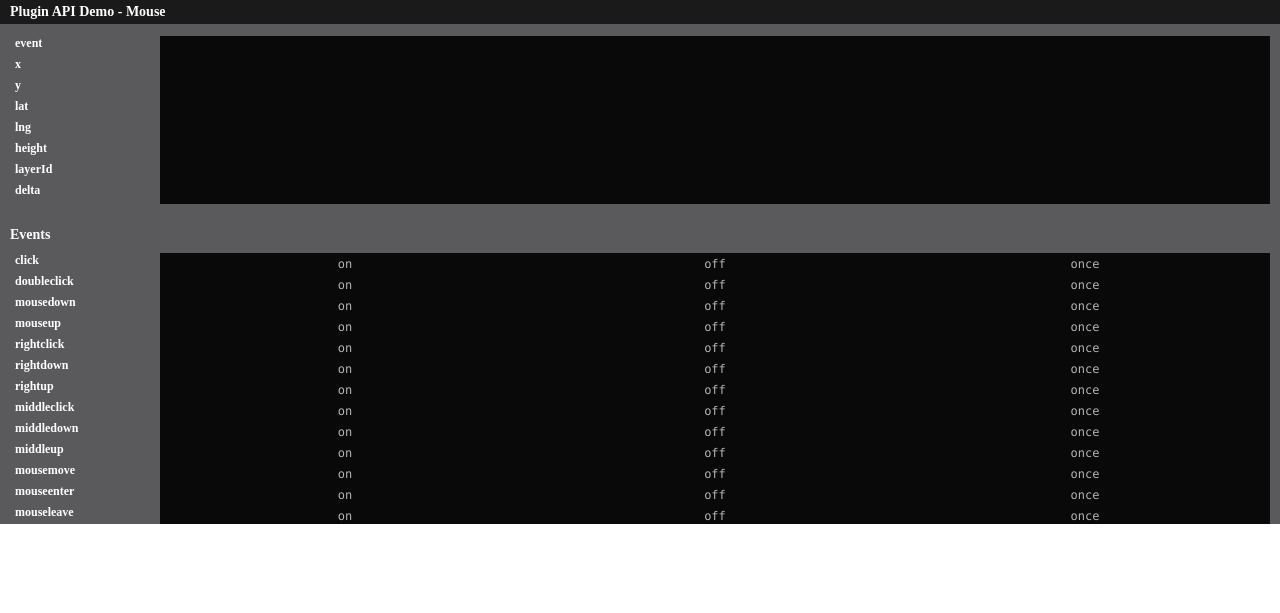
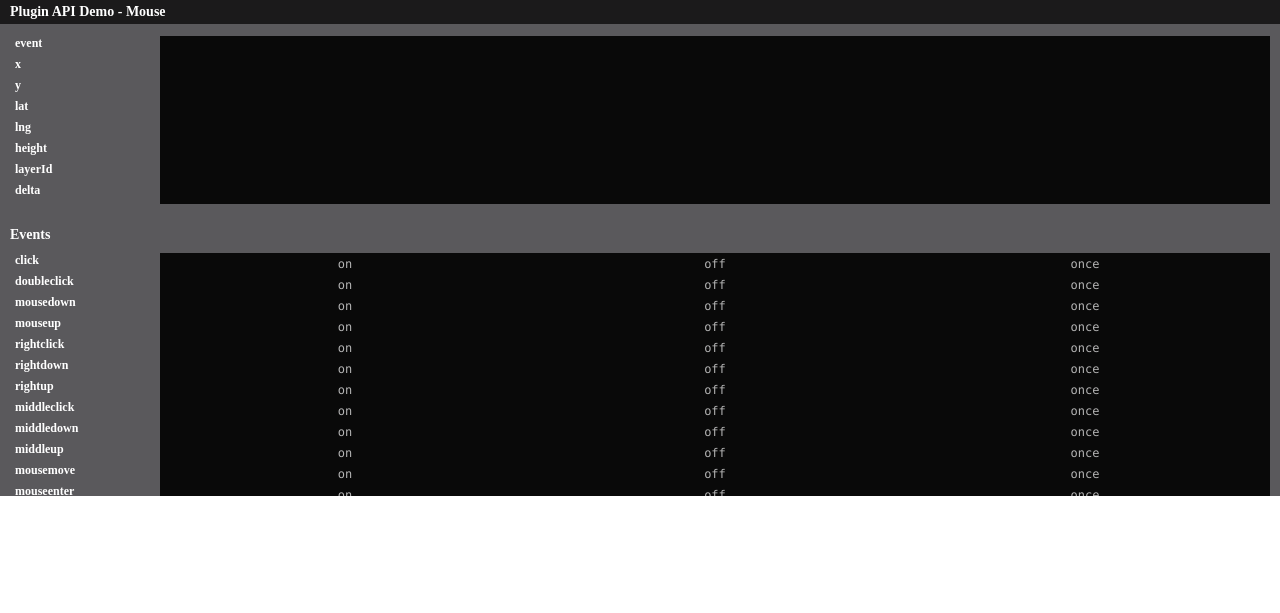
Before and after one commit to airslice/reearth-plugin-api-demo, a website: page src/mouse/index.html in a window 1280 px wide. Drawn offline with Linux system fonts and the light colour scheme.

Commit message:
update style

```diff
--- a/src/common/style.css
+++ b/src/common/style.css
@@ -40,7 +40,7 @@ body {
 }
 
 .content{
-  height: 500px;
+  height: 472px;
   overflow: auto;
   padding-bottom: 20px;
 }
```
Also changed, not shown: dist/layers.js, dist/mouse.js, 1 other file.
